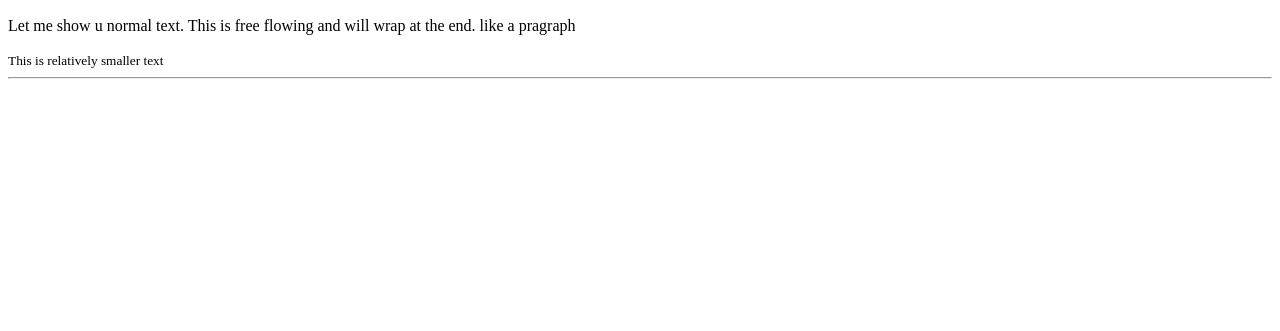
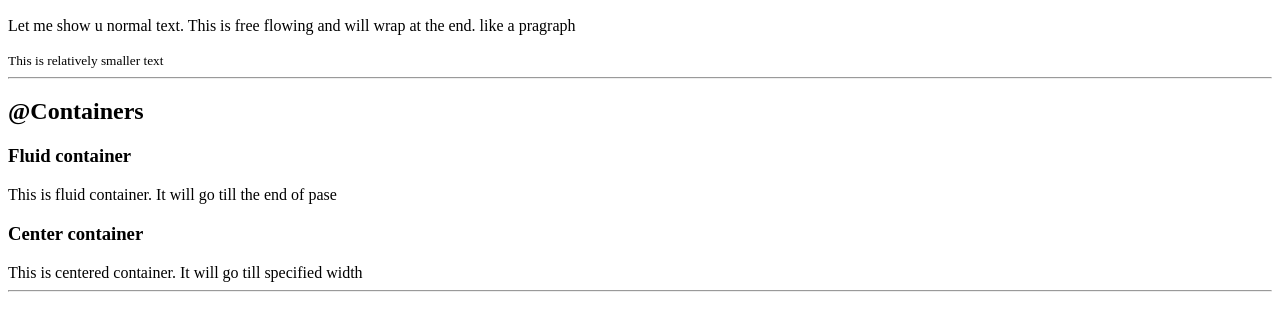
Before and after one commit to gnana-varshine/WebDevelopment, a plain HTML site: page index.html in a window 1280 px wide. Shown: the part 273-604 px from the top of the page. Drawn offline with Linux system fonts and the light colour scheme.

Commit message:
added containers

```diff
--- a/index.html
+++ b/index.html
@@ -21,5 +21,16 @@
     <small>This is relatively smaller text</small>
 
     <hr>
+
+    <h2>@Containers</h2>
+
+    <h3>Fluid container</h3>
+    <div>This is fluid container. It will go till the end of pase</div>
+
+    <h3>Center container</h3>
+    <div>This is centered container. It will go till specified width</div>
+
+    <hr>
+
 </body>
 </html>
```
